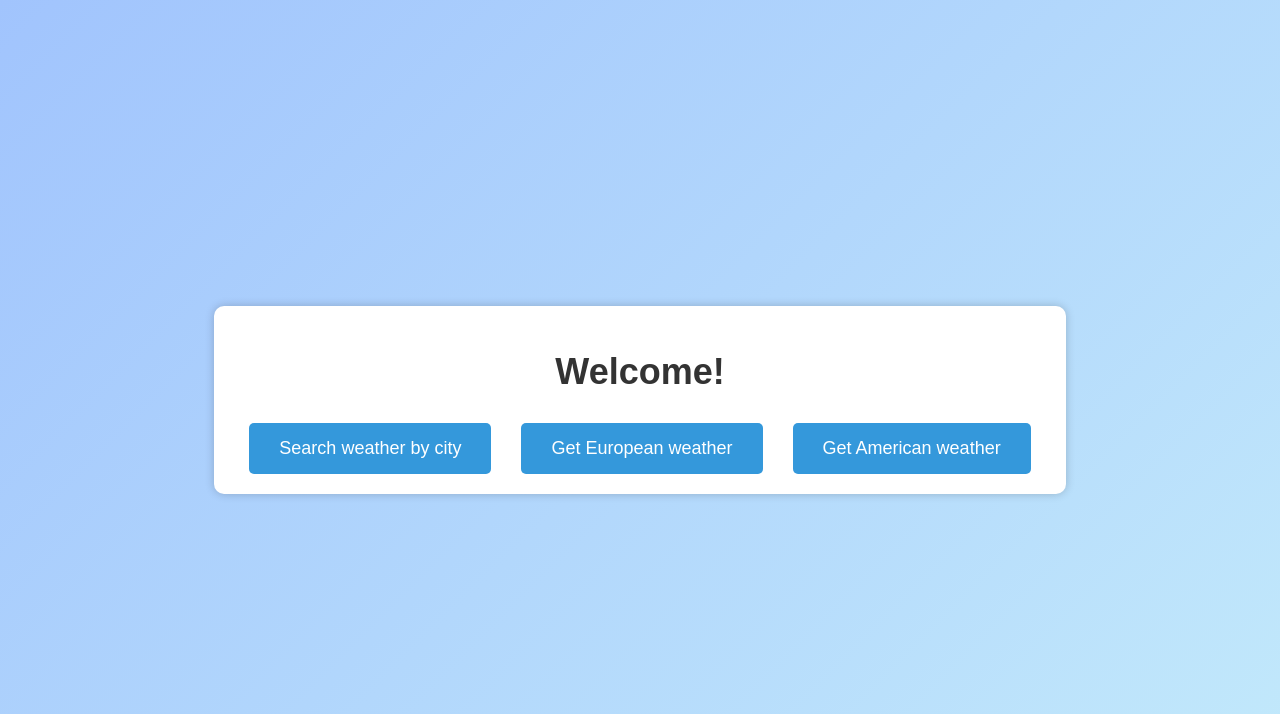
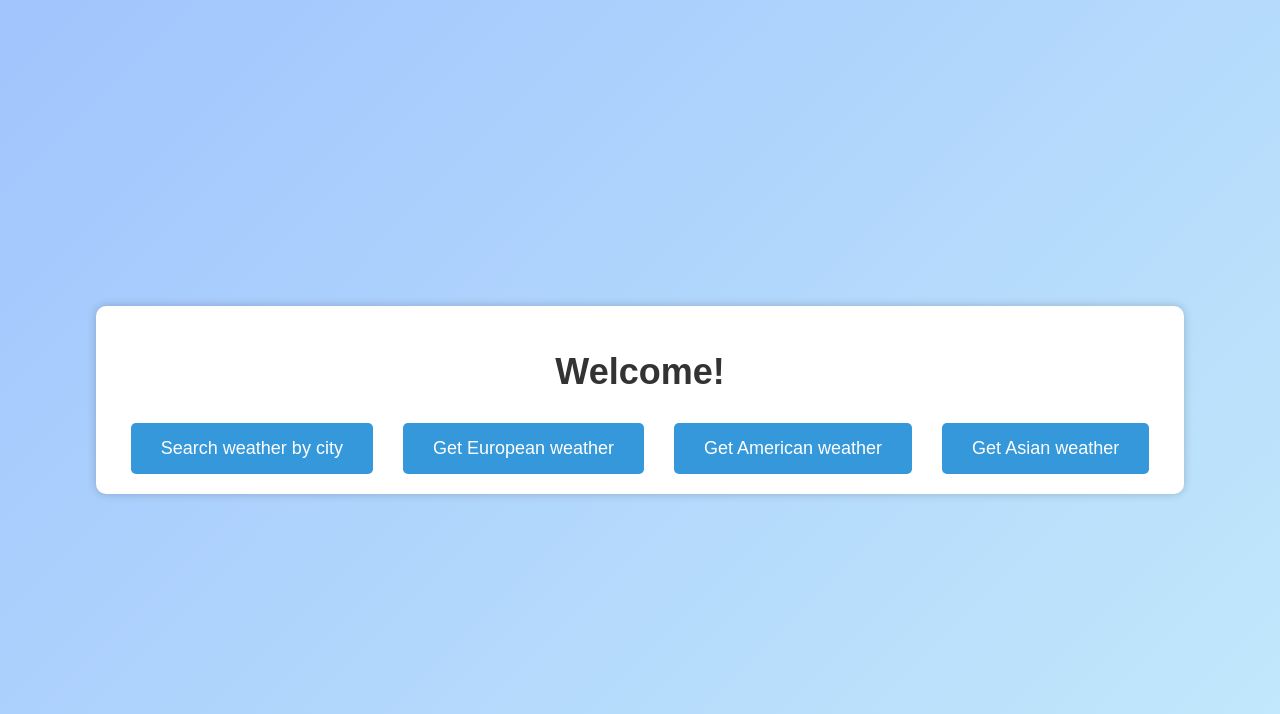
Before and after one commit to Xeonam/Weather-Forecast, a Flask app: page / in a window 1280 px wide. Shown: the top 714 px of the page. Run offline with Flask 3, Linux system fonts and the light colour scheme.

Commit message:
Add Asian button to main menu

```diff
--- a/WeatherForecast/templates/main_menu.html
+++ b/WeatherForecast/templates/main_menu.html
@@ -11,6 +11,7 @@
             <a class="button" href="/city_input">Search weather by city</a>
             <a class="button" href="/europe">Get European weather</a>
             <a class="button" href="/america">Get American weather</a>
+            <a class="button" href="/asia">Get Asian weather</a>
         </div>
     </div>
 </body>
```
